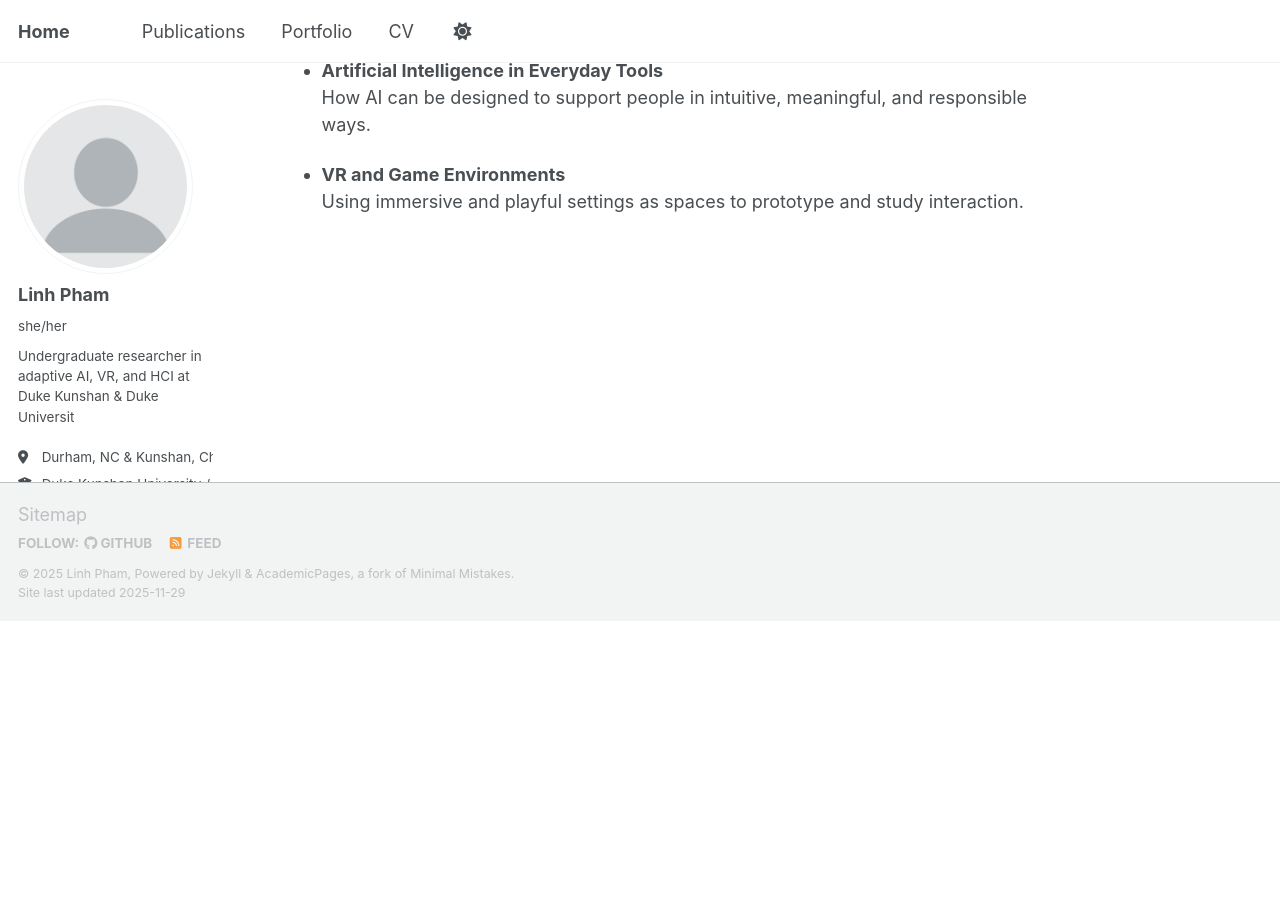
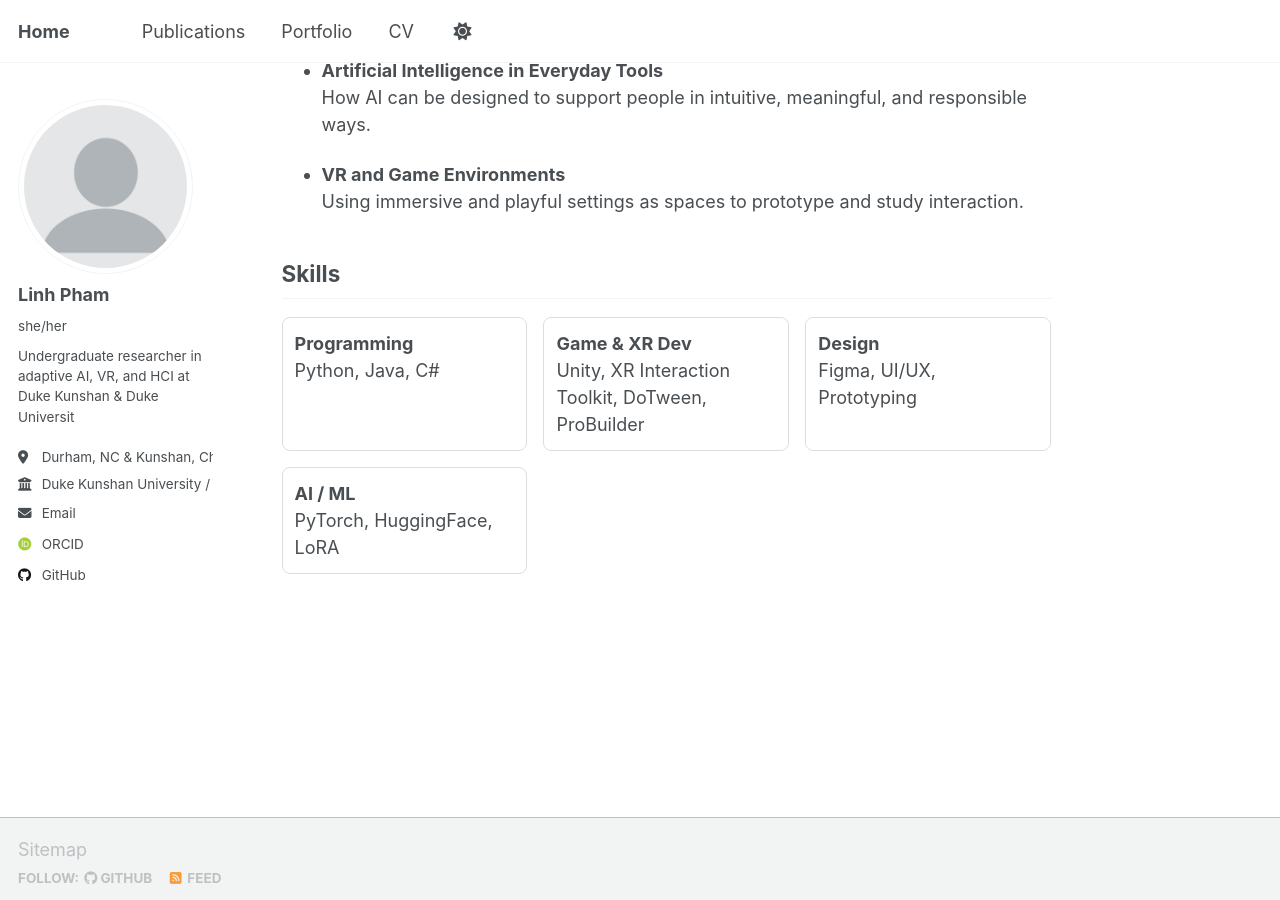
Before and after one commit to linh31072004123-blip/linh31072004123-blip.github.io, a Jekyll site: the page built from _pages/about.md, in a window 1280 px wide and 900 px high, scrolled down 680 px. Built offline with Jekyll 4.4.1, drawn with Linux system fonts in a browser that asks for light colours; some web fonts are replaced; a script that is not in the unit is left out; before the commit the page ends 1300 px from its top, so only the background shows below that.

Commit message:
Update about.md

```diff
--- a/_pages/about.md
+++ b/_pages/about.md
@@ -25,3 +25,30 @@ I’m someone who learns by making, and I enjoy collaborating, sharing ideas, an
 
 - **VR and Game Environments**
   Using immersive and playful settings as spaces to prototype and study interaction.
+
+
+## Skills
+
+<div style="display: grid; grid-template-columns: repeat(auto-fit, minmax(200px, 1fr)); gap: 16px; margin-top: 1rem;">
+
+  <div style="border:1px solid #ddd; padding:12px; border-radius:8px;">
+    <strong>Programming</strong><br>
+    Python, Java, C#
+  </div>
+
+  <div style="border:1px solid #ddd; padding:12px; border-radius:8px;">
+    <strong>Game & XR Dev</strong><br>
+    Unity, XR Interaction Toolkit, DoTween, ProBuilder
+  </div>
+
+  <div style="border:1px solid #ddd; padding:12px; border-radius:8px;">
+    <strong>Design</strong><br>
+    Figma, UI/UX, Prototyping
+  </div>
+
+  <div style="border:1px solid #ddd; padding:12px; border-radius:8px;">
+    <strong>AI / ML</strong><br>
+    PyTorch, HuggingFace, LoRA
+  </div>
+
+</div>
```
